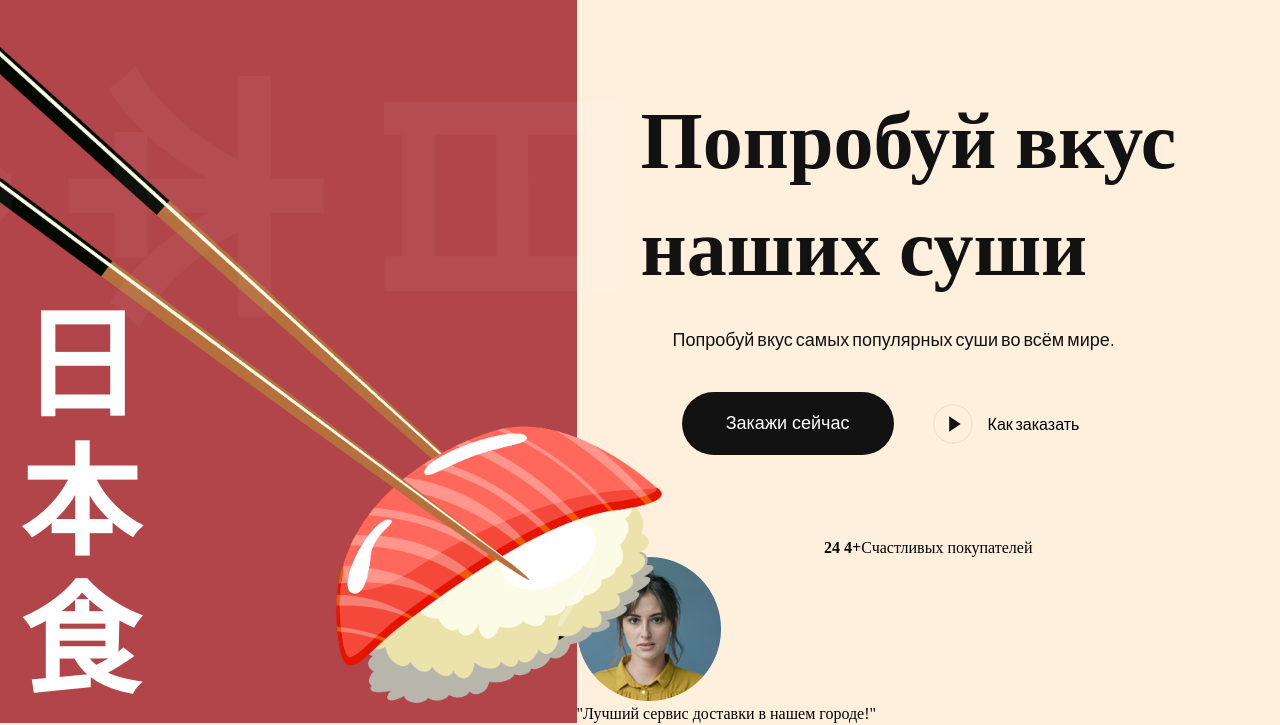
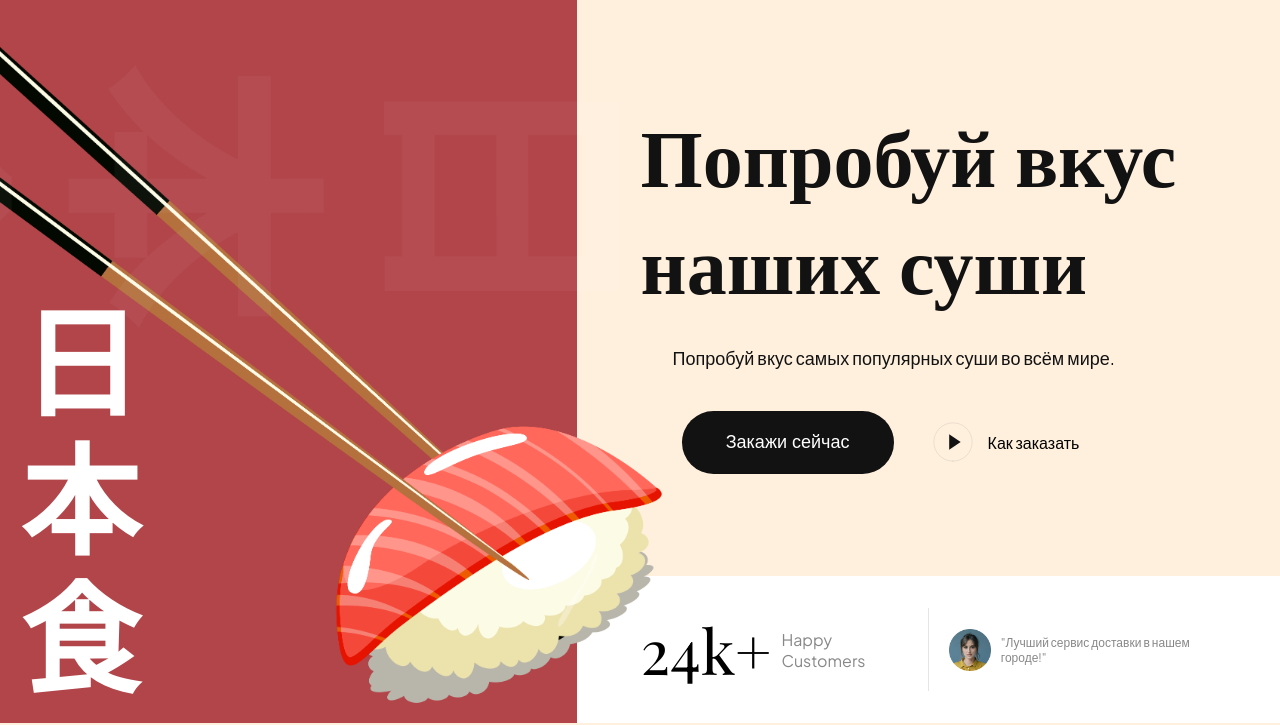
Before and after one commit to vibeclue/sushi-vite-vanilla-js, a plain HTML site: page index.html in a window 1280 px wide. Shown: the part 75-800 px from the top of the page. Drawn offline with nearby package versions, Linux system fonts and the light colour scheme.

Commit message:
done with hero section

```diff
--- a/index.html
+++ b/index.html
@@ -68,10 +68,10 @@
       </div>
 
       <div class="hero-content__testimonial">
-        <div class="hero-content_customer flex-center">
-          <h4>24 <span>4+</span></h4>
-          <p>Счастливых покупателей</p>
-        </div>
+          <div class="hero-content__customer flex-center">
+            <h4>24<span>k+</span></h4>
+            <p>Happy Customers</p>
+          </div>
 
         <div class="hero-content__review">
           <img src="./src/assets/user.png" alt="user"/>
--- a/src/css/sections/hero.css
+++ b/src/css/sections/hero.css
@@ -117,3 +117,58 @@
         object-fit: contain;
     };
 }
+
+.hero-content__testimonial {
+    padding: 32px 64px;
+
+    display: flex;
+    flex-wrap: wrap;
+    gap: 20px;
+
+    background: var(--color-white);
+}
+
+.hero-content__customer {
+    flex: 1;
+    gap: 10px;
+
+    h4 {
+        font-size: 62px;
+        font-weight: 400;
+        font-family: var(--playfair-display);
+    }
+
+    p {
+        font-size: 16px;
+        font-weight: 400;
+        font-family: var(--plus-jakarta-sans);
+        color: var(--secondary-color);
+        opacity: 0.5;
+    }
+}
+
+.hero-content__review {
+    flex: 1;
+
+    display: flex;
+    align-items: center;
+    gap: 10px;
+
+    padding-left: 20px;
+    border-left: 1px solid rgba(2, 2, 2, 0.1);
+    min-width: 200px;
+
+    img {
+        width: 42px;
+        height: 42px;
+        object-fit: contain;
+    }
+
+    p {
+        font-size: 12px;
+        font-weight: 400;
+        font-family: var(--plus-jakarta-sans);
+        color: var(--secondary-color);
+        opacity: 0.5;
+    }
+}
```
